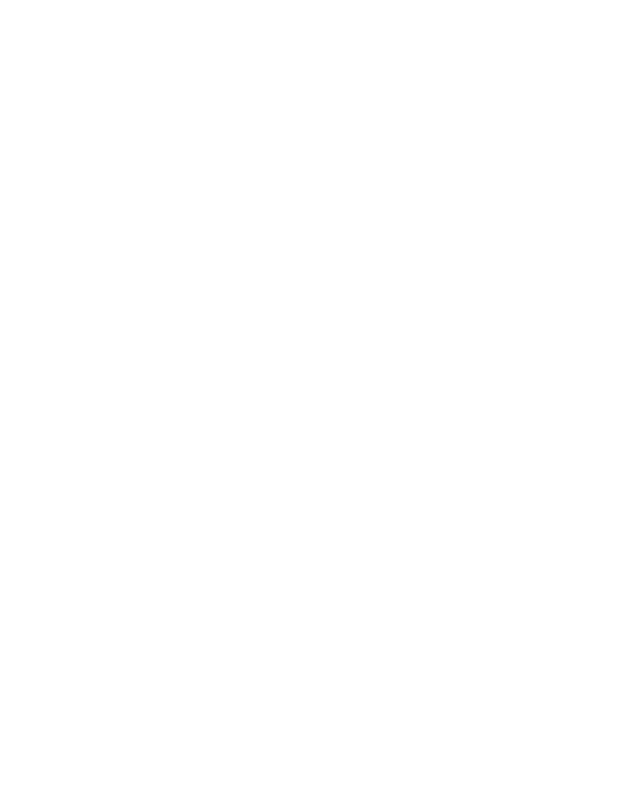
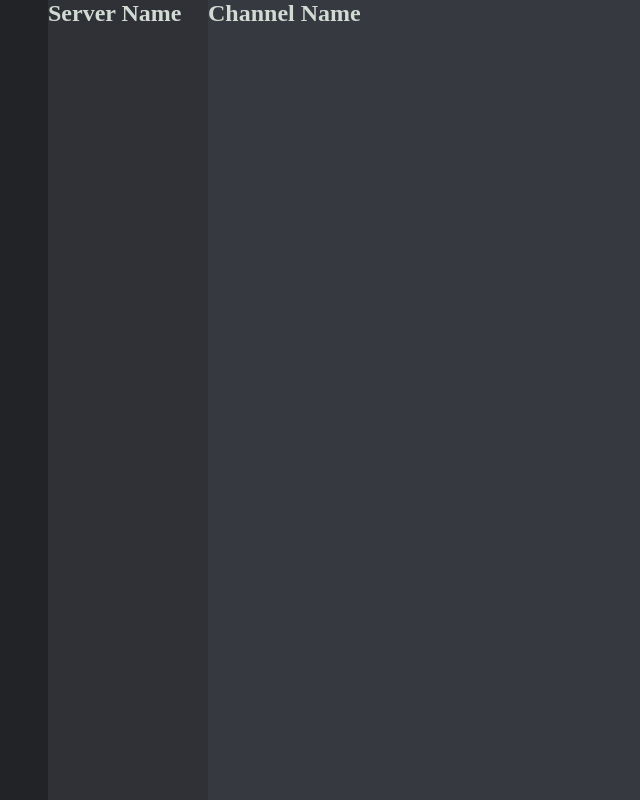
Before and after one commit to pauljohansson/clones, a plain HTML site: page Discord/index.html in a window 1280 px wide. Shown: the whole page, without its empty margins (0-640 px from the left). Drawn offline with Linux system fonts and the light colour scheme.

Commit message:
initial structure and styles

```diff
--- a/Discord/index.html
+++ b/Discord/index.html
@@ -8,5 +8,31 @@
     <link rel="stylesheet" href="styles.css" />
     <script defer src="app.js"></script>
   </head>
-  <body></body>
+  <body>
+    <div class="app-container">
+      <section class="main-nav-container">
+        <nav class="nav-server">
+          <ul>
+            <li class="server-item"></li>
+            <li class="server-item"></li>
+            <li class="server-item"></li>
+            <li class="server-item"></li>
+            <li class="server-item"></li>
+          </ul>
+        </nav>
+      </section>
+      <section class="server-container">
+        <header>
+          <h1 class="server-name">Server Name</h1>
+        </header>
+        <div class="channels"></div>
+      </section>
+      <section class="channel-container">
+        <header>
+          <h2 class="channel-name">Channel Name</h2>
+        </header>
+        <div class="main-chat"></div>
+      </section>
+    </div>
+  </body>
 </html>
--- a/Discord/styles.css
+++ b/Discord/styles.css
@@ -0,0 +1,27 @@
+* {
+  margin: 0;
+  padding: 0;
+}
+
+.app-container {
+  display: flex;
+  color: hsl(138, 12%, 84%);
+}
+
+.main-nav-container {
+  background-color: hsl(216, 7%, 14%);
+  width: 3.75%;
+  height: 100vh;
+}
+
+.server-container {
+  background-color: hsl(223, 7%, 20%);
+  width: 12.5%;
+  height: 100vh;
+}
+
+.channel-container {
+  background-color: hsl(220, 8%, 23%);
+  width: 83.75%;
+  height: 100vh;
+}
```
